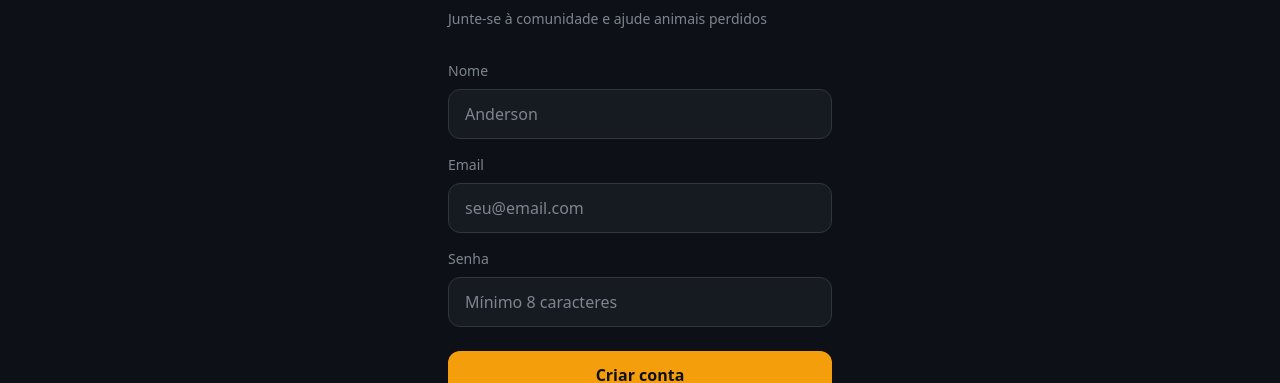
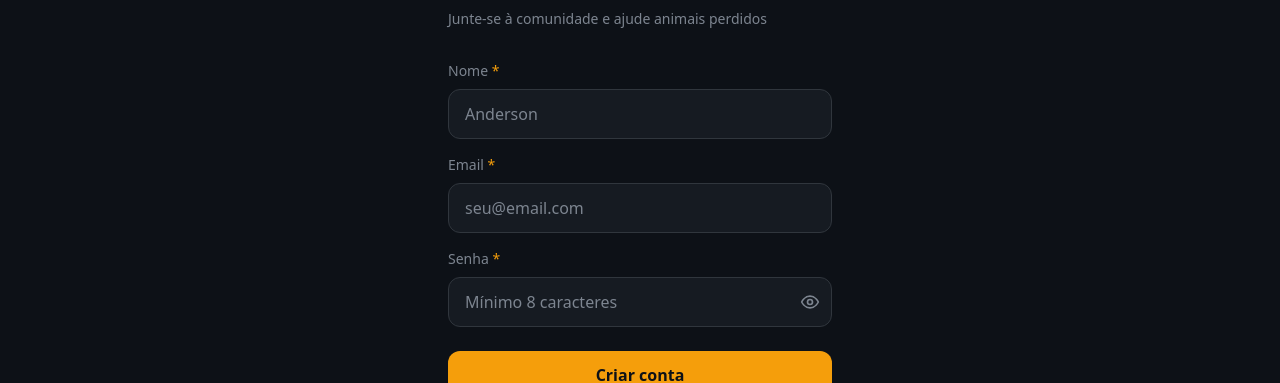
Before and after one commit to andersonrmacedo/pet-radar-web, a Next.js app: page /register in a window 1280 px wide. Shown: the part 223-606 px from the top of the page. Built offline with nearby package versions, Linux system fonts and the light colour scheme; no server answers.

Commit message:
feat: add eye icon toggle for password fields

```diff
--- a/src/app/login/page.tsx
+++ b/src/app/login/page.tsx
@@ -8,6 +8,7 @@ export default function LoginPage() {
   const router = useRouter()
   const [loading, setLoading] = useState(false)
   const [error, setError] = useState('')
+  const [showPassword, setShowPassword] = useState(false)
 
   async function handleSubmit(e: React.FormEvent<HTMLFormElement>) {
     e.preventDefault()
@@ -64,14 +65,36 @@ export default function LoginPage() {
 
             <div>
               <label className="text-[#7D8590] text-sm mb-2 block font-medium">Senha</label>
+              <div className="relative">
                 <input
                   name="password"
-                type="password"
+                  type={showPassword ? 'text' : 'password'}
                   placeholder="••••••••"
                   required
                   autoComplete="current-password"
-                className={inputClass}
+                  className={`${inputClass} pr-11`}
                 />
+                <button
+                  type="button"
+                  aria-label={showPassword ? 'Ocultar senha' : 'Mostrar senha'}
+                  onClick={() => setShowPassword((prev) => !prev)}
+                  className="absolute right-3 top-1/2 -translate-y-1/2 text-[#7D8590] hover:text-[#E6EDF3] transition-colors"
+                >
+                  {showPassword ? (
+                    <svg width="20" height="20" viewBox="0 0 24 24" fill="none" stroke="currentColor" strokeWidth="2" strokeLinecap="round" strokeLinejoin="round" aria-hidden="true">
+                      <path d="M3 3l18 18" />
+                      <path d="M10.58 10.58A2 2 0 0 0 13.42 13.42" />
+                      <path d="M9.88 5.08A10.94 10.94 0 0 1 12 5c4.97 0 9 4.06 9 7a12.79 12.79 0 0 1-3.82 5.52" />
+                      <path d="M6.61 6.61A12.78 12.78 0 0 0 3 12c0 2.94 4.03 7 9 7a9.53 9.53 0 0 0 4.27-1.05" />
+                    </svg>
+                  ) : (
+                    <svg width="20" height="20" viewBox="0 0 24 24" fill="none" stroke="currentColor" strokeWidth="2" strokeLinecap="round" strokeLinejoin="round" aria-hidden="true">
+                      <path d="M2 12s3.5-7 10-7 10 7 10 7-3.5 7-10 7S2 12 2 12Z" />
+                      <circle cx="12" cy="12" r="3" />
+                    </svg>
+                  )}
+                </button>
+              </div>
             </div>
 
             {error && (
--- a/src/app/register/page.tsx
+++ b/src/app/register/page.tsx
@@ -9,6 +9,7 @@ export default function RegisterPage() {
   const router = useRouter()
   const [loading, setLoading] = useState(false)
   const [error, setError] = useState('')
+  const [showPassword, setShowPassword] = useState(false)
 
   async function handleSubmit(e: React.FormEvent<HTMLFormElement>) {
     e.preventDefault()
@@ -53,9 +54,11 @@ export default function RegisterPage() {
             <p className="text-[#7D8590] text-sm mt-1">Junte-se à comunidade e ajude animais perdidos</p>
           </div>
 
-          <form onSubmit={handleSubmit} className="flex flex-col gap-4">
+          <form onSubmit={handleSubmit} className="flex flex-col gap-4" noValidate>
             <div>
-              <label className="text-[#7D8590] text-sm mb-2 block font-medium">Nome</label>
+              <label className="text-[#7D8590] text-sm mb-2 block font-medium">
+                Nome <span className="text-[#F59E0B]">*</span>
+              </label>
               <input
                 name="name"
                 type="text"
@@ -67,7 +70,9 @@ export default function RegisterPage() {
             </div>
 
             <div>
-              <label className="text-[#7D8590] text-sm mb-2 block font-medium">Email</label>
+              <label className="text-[#7D8590] text-sm mb-2 block font-medium">
+                Email <span className="text-[#F59E0B]">*</span>
+              </label>
               <input
                 name="email"
                 type="email"
@@ -80,16 +85,40 @@ export default function RegisterPage() {
             </div>
 
             <div>
-              <label className="text-[#7D8590] text-sm mb-2 block font-medium">Senha</label>
+              <label className="text-[#7D8590] text-sm mb-2 block font-medium">
+                Senha <span className="text-[#F59E0B]">*</span>
+              </label>
+              <div className="relative">
                 <input
                   name="password"
-                type="password"
+                  type={showPassword ? 'text' : 'password'}
                   placeholder="Mínimo 8 caracteres"
                   required
                   minLength={8}
                   autoComplete="new-password"
-                className={inputClass}
+                  className={`${inputClass} pr-11`}
                 />
+                <button
+                  type="button"
+                  aria-label={showPassword ? 'Ocultar senha' : 'Mostrar senha'}
+                  onClick={() => setShowPassword((prev) => !prev)}
+                  className="absolute right-3 top-1/2 -translate-y-1/2 text-[#7D8590] hover:text-[#E6EDF3] transition-colors"
+                >
+                  {showPassword ? (
+                    <svg width="20" height="20" viewBox="0 0 24 24" fill="none" stroke="currentColor" strokeWidth="2" strokeLinecap="round" strokeLinejoin="round" aria-hidden="true">
+                      <path d="M3 3l18 18" />
+                      <path d="M10.58 10.58A2 2 0 0 0 13.42 13.42" />
+                      <path d="M9.88 5.08A10.94 10.94 0 0 1 12 5c4.97 0 9 4.06 9 7a12.79 12.79 0 0 1-3.82 5.52" />
+                      <path d="M6.61 6.61A12.78 12.78 0 0 0 3 12c0 2.94 4.03 7 9 7a9.53 9.53 0 0 0 4.27-1.05" />
+                    </svg>
+                  ) : (
+                    <svg width="20" height="20" viewBox="0 0 24 24" fill="none" stroke="currentColor" strokeWidth="2" strokeLinecap="round" strokeLinejoin="round" aria-hidden="true">
+                      <path d="M2 12s3.5-7 10-7 10 7 10 7-3.5 7-10 7S2 12 2 12Z" />
+                      <circle cx="12" cy="12" r="3" />
+                    </svg>
+                  )}
+                </button>
+              </div>
             </div>
 
             {error && (
```
Lines whose indentation alone changed are shown as unchanged.
